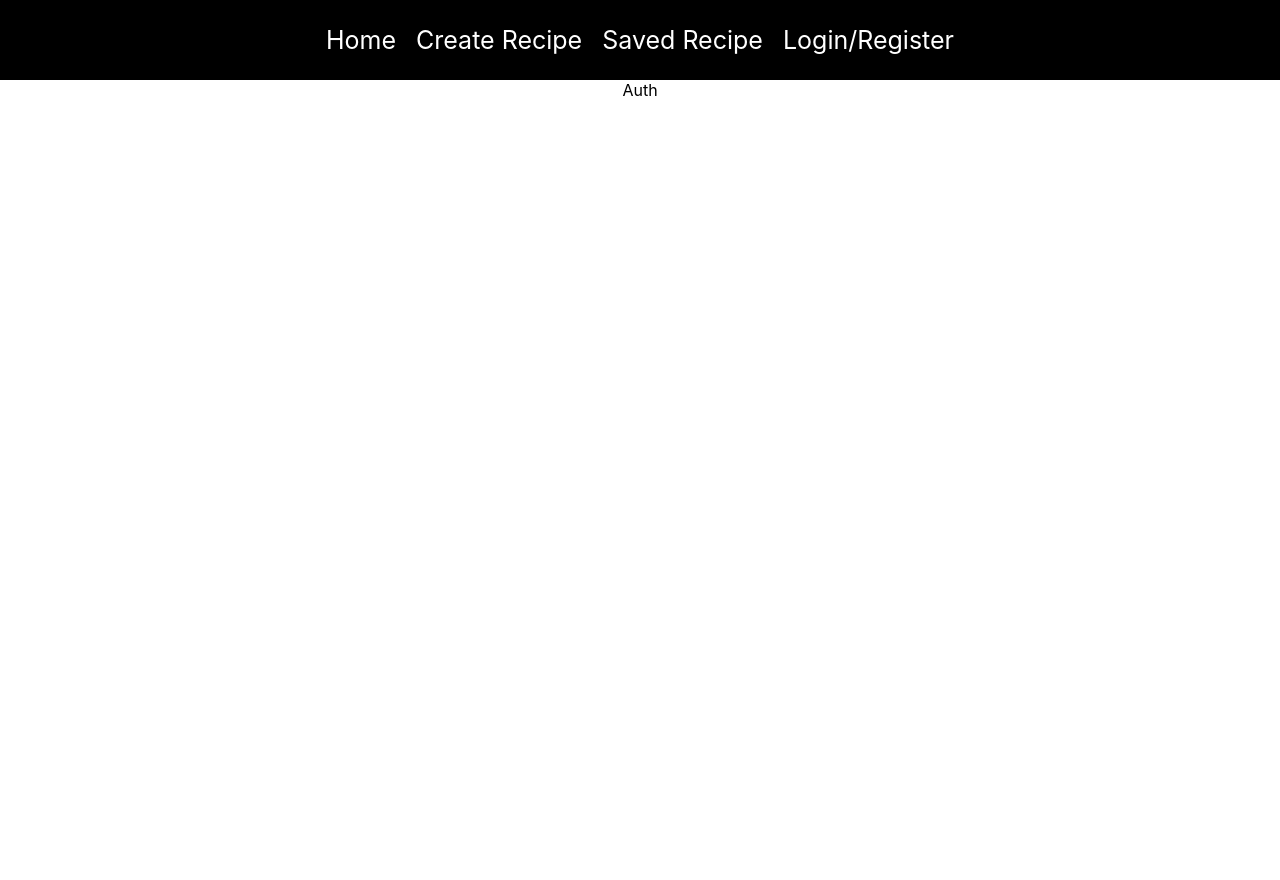
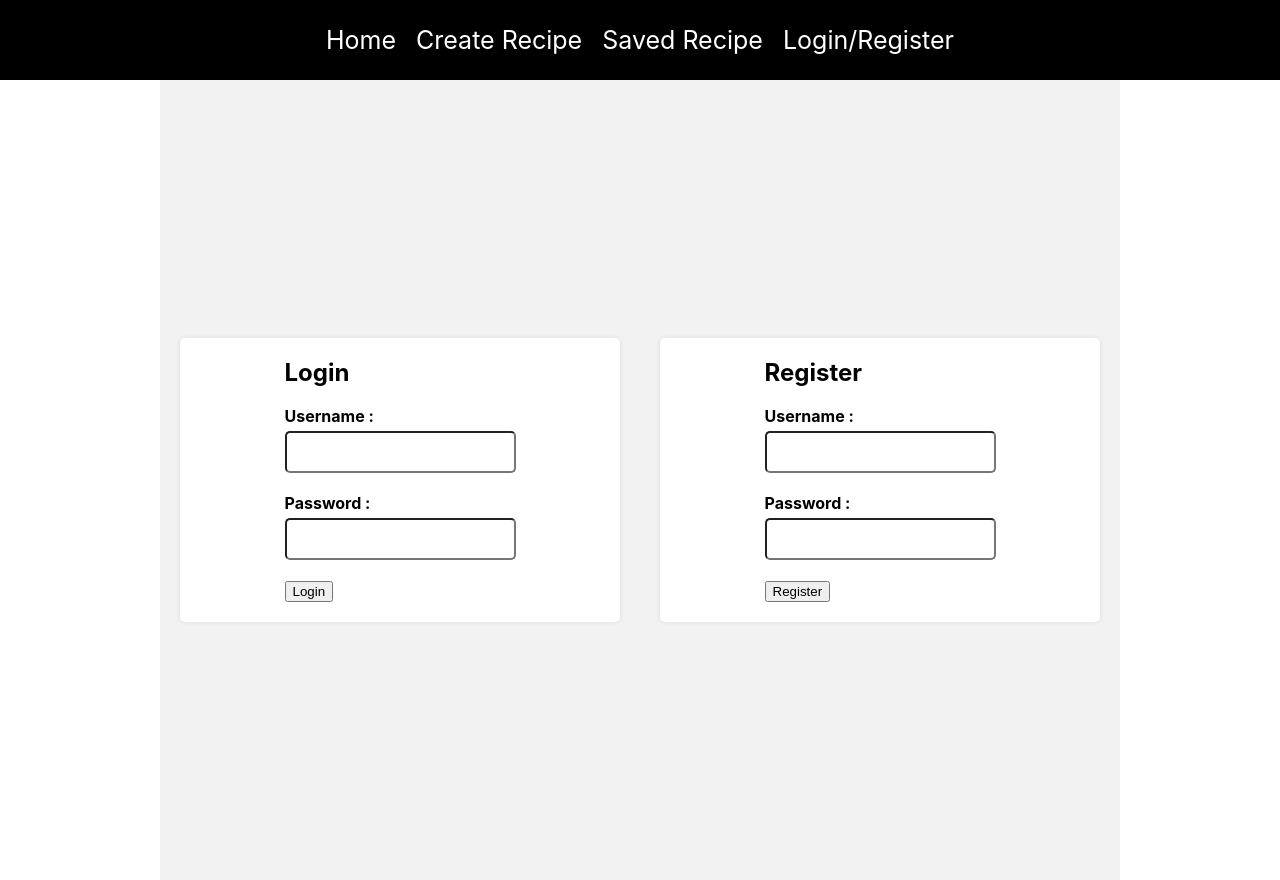
Before and after one commit to siddheshsurve/mern-recipe-app, a React (Create React App) app in the folder client/: page /auth in a window 1280 px wide. Before the commit the page ends 800 px from the top, so only its background shows below. Built offline with nearby package versions, Linux system fonts and the light colour scheme.

Commit message:
setup Auth page

```diff
--- a/client/src/pages/Auth.js
+++ b/client/src/pages/Auth.js
@@ -1,9 +1,52 @@
-import React from 'react'
+import React, { useState } from 'react'
 
 const Auth = () => {
   return (
-    <div>Auth</div>
+    <div className='auth'>
+        <Login />
+        <Register />
+    </div>
   )
 }
 
+const Login = () => {
+
+    const [username, setUsername] = useState("");
+    const [password, setPassword] = useState("");
+
+    return (
+        <Form username={username} setUsername={setUsername} password={password} setPassword={setPassword} label="Login" />
+    )
+}
+
+const Register = () => {
+
+    const [username, setUsername] = useState("");
+    const [password, setPassword] = useState("");
+
+    return (
+        <Form username={username} setUsername={setUsername} password={password} setPassword={setPassword} label="Register" />
+    )
+}
+
+const Form = ({username, setUsername, password, setPassword, label}) => {
+    return (
+        <div className='auth-container'>
+            <form>
+                <h2>{label}</h2>
+                <div className='form-group'>
+                    <label htmlFor="username">Username : </label>
+                    <input type='text' id="username" value={username} onChange={(event) => setUsername(event.target.value)} />
+                </div>
+                <div className='form-group'>
+                    <label htmlFor="password">Password : </label>
+                    <input type='text' id="password" value={password} onChange={(event) => setPassword(event.target.value)} />
+                </div>
+
+                <button type='submit'>{label}</button>
+            </form>
+        </div>
+    )
+}
+
 export default Auth
```
